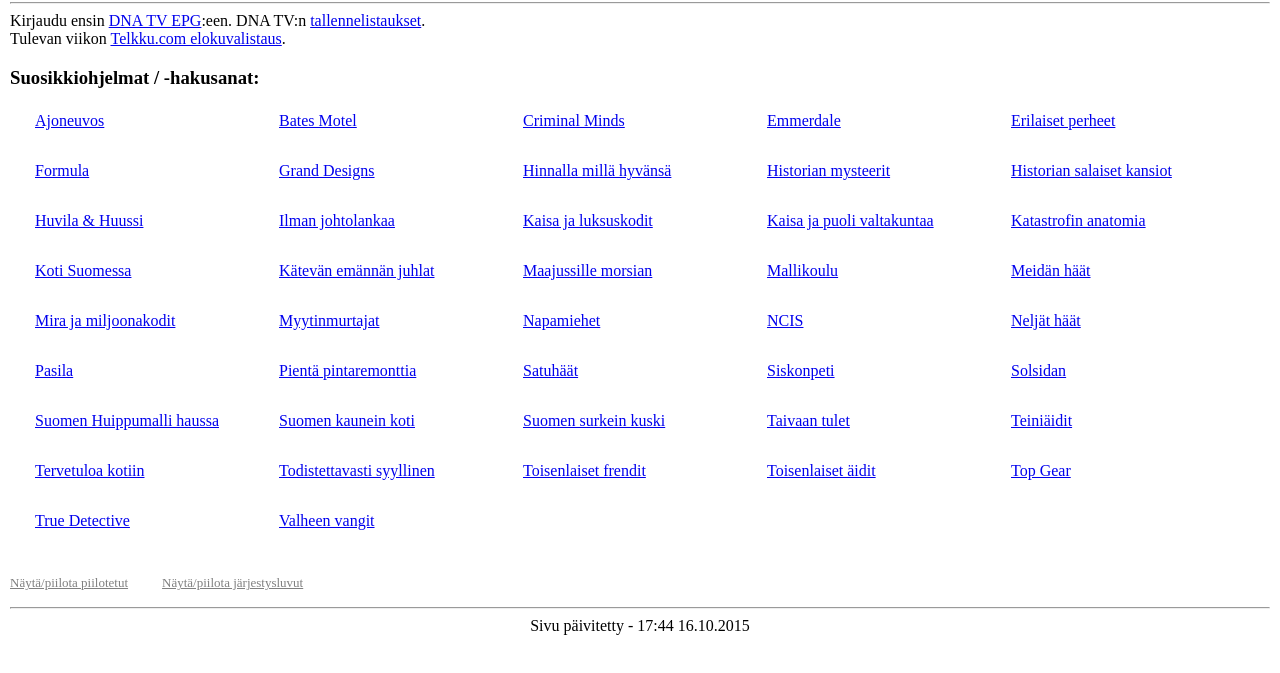
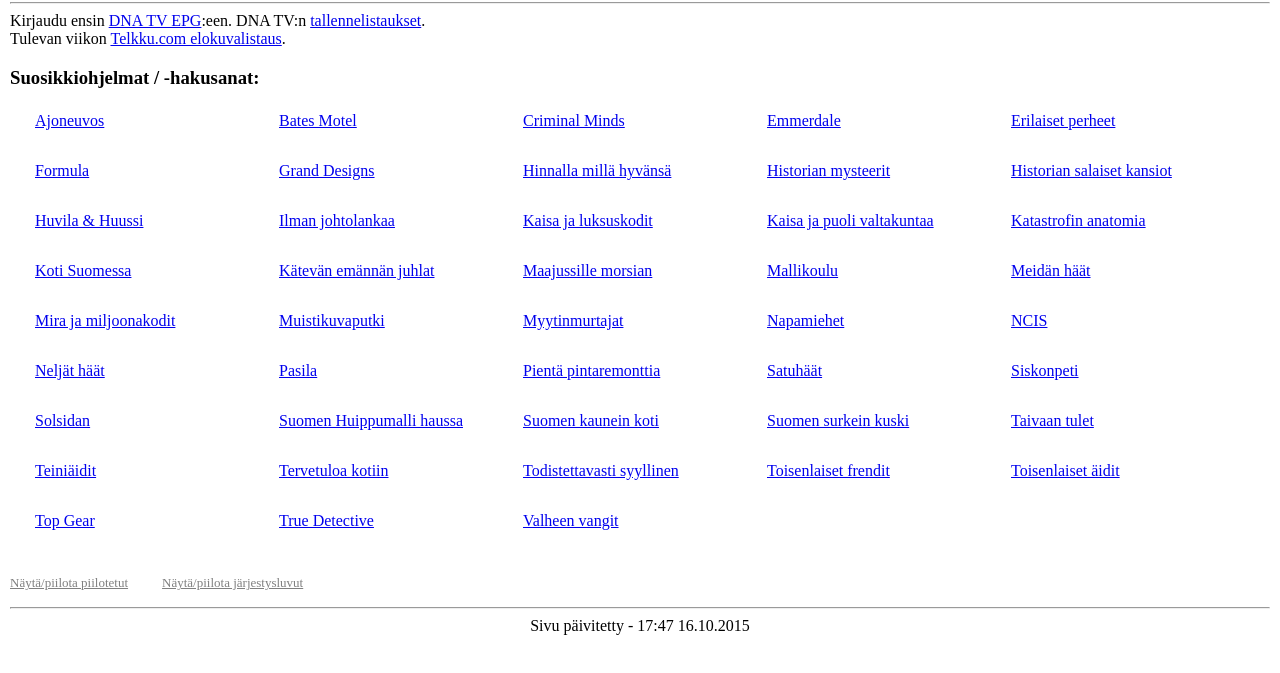
Before and after one commit to KimeT/Koti-TV, a plain HTML site: page dna-tv.html in a window 1280 px wide. Shown: the part 65-738 px from the top of the page. Drawn offline with Linux system fonts and the light colour scheme.

Commit message:
New program

```diff
--- a/dna-tv.html
+++ b/dna-tv.html
@@ -54,7 +54,7 @@
 				<div class="ohjelma"><a target="_blank" href="https://tv.dna.fi/webui/epg?customsearch=Mallikoulu">Mallikoulu</a></div>
 				<div class="ohjelma"><a target="_blank" href="https://tv.dna.fi/webui/epg?customsearch=Meidän+häät">Meidän häät</a></div>
 				<div class="ohjelma"><a target="_blank" href="https://tv.dna.fi/webui/epg?customsearch=Mira+ja+miljoonakodit">Mira ja miljoonakodit</a></div>
-				<div class="ohjelma hidden"><a target="_blank" href="https://tv.dna.fi/webui/epg?customsearch=Muistikuvaputki">Muistikuvaputki</a></div>
+				<div class="ohjelma"><a target="_blank" href="https://tv.dna.fi/webui/epg?customsearch=Muistikuvaputki">Muistikuvaputki</a></div>
 				<div class="ohjelma hidden"><a target="_blank" href="https://tv.dna.fi/webui/epg?customsearch=Muuttajat">Muuttajat</a></div>
 				<div class="ohjelma"><a target="_blank" href="https://tv.dna.fi/webui/epg?customsearch=Myytinmurtajat">Myytinmurtajat</a></div>
 				<div class="ohjelma"><a target="_blank" href="https://tv.dna.fi/webui/epg?customsearch=Napamiehet">Napamiehet</a></div>
@@ -102,7 +102,7 @@
 		</div>
 		<div id="alatunniste">
 			<hr>
-			Sivu päivitetty - 17:44 16.10.2015
+			Sivu päivitetty - 17:47 16.10.2015
 		</div>
 		<div id="program-key-div" class="hidden label-hidden" title="Click to show hidden KotiRuutu program key value!" onclick="showProgramKeyValue();">
 			<textarea id="program-key" class="hidden" cols="40" rows="5"></textarea>
```
